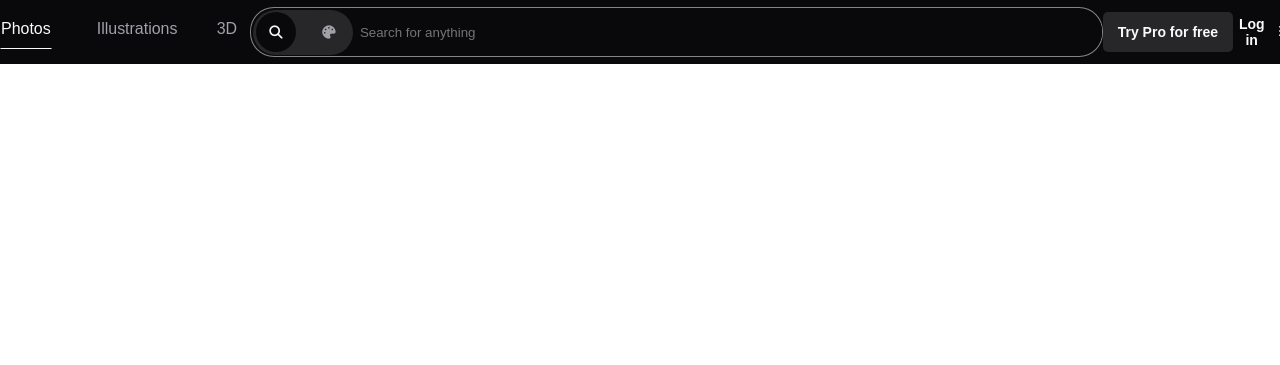
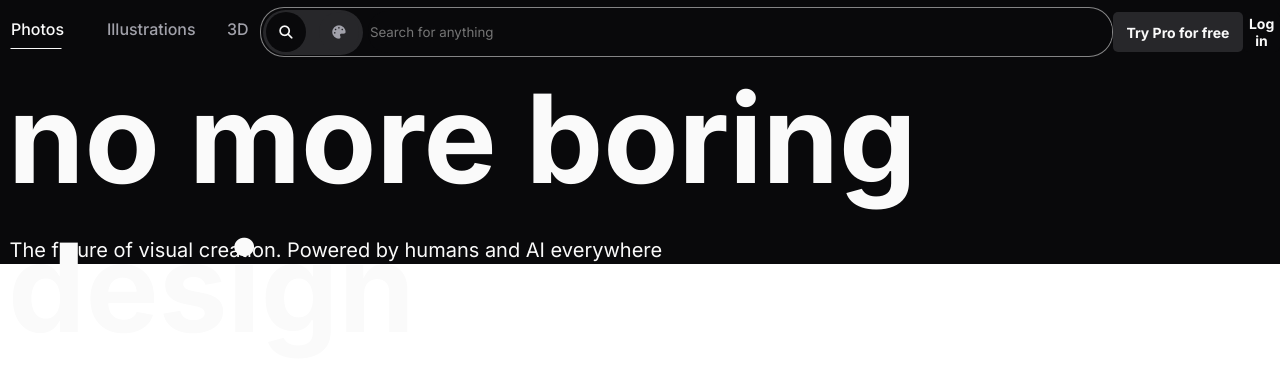
Before and after one commit to ameeqio/Lummi.ai-clone-html-and-css-, a plain HTML site: page index.html in a window 1280 px wide. Shown: the top 365 px of the page. Drawn offline with Linux system fonts and the light colour scheme.

Commit message:
secondary-navbar added

```diff
--- a/index.html
+++ b/index.html
@@ -9,6 +9,12 @@
     <link rel="stylesheet" href="https://cdnjs.cloudflare.com/ajax/libs/font-awesome/7.0.1/css/all.min.css"
         integrity="sha512-2SwdPD6INVrV/lHTZbO2nodKhrnDdJK9/kg2XD1r9uGqPo1cUbujc+IYdlYdEErWNu69gVcYgdxlmVmzTWnetw=="
         crossorigin="anonymous" referrerpolicy="no-referrer" />
+
+    <link rel="preconnect" href="https://fonts.googleapis.com">
+    <link rel="preconnect" href="https://fonts.gstatic.com" crossorigin>
+    <link
+        href="https://fonts.googleapis.com/css2?family=Fira+Sans:ital,wght@0,100;0,200;0,300;0,400;0,500;0,600;0,700;0,800;0,900;1,100;1,200;1,300;1,400;1,500;1,600;1,700;1,800;1,900&family=Inter:ital,opsz,wght@0,14..32,100..900;1,14..32,100..900&display=swap"
+        rel="stylesheet">
 </head>
 
 <body>
@@ -67,6 +73,18 @@
                 <i class="fa-solid fa-bars"></i>
             </button>
         </div>
+
+        <!-- navbar-secondary -->
+        <div class="nav-sec">
+            <div class="header1">
+                <h1>no more boring design</h1>
+            </div>
+
+            <div class="mini-header">
+                <p>The future of visual creation. Powered by humans and AI everywhere</p>
+            </div>
+        </div>
+
     </header>
 </body>
 
--- a/style.css
+++ b/style.css
@@ -1,13 +1,21 @@
 * {
     margin: 0;
     border: border-box;
-    font-family: sans-serif;
+    font-family: "Inter", sans-serif;
 }
+
+
+* {
+    font-family: "Inter", sans-serif;
+    font-optical-sizing: auto;
+    font-style: normal;
+}
+
 
 /* navbar-main styling */
 .navbar-main {
     height: 64px;
-    width: 100vw;
+    width: 100%;
     background-color: #09090B;
     display: flex;
     justify-content: space-around;
@@ -30,6 +38,7 @@
     align-items: center;
     justify-content: center;
     margin-top: 4.8px;
+    margin-left: 10px;
 }
 
 .nav-photos {
@@ -78,7 +87,7 @@
     width: 857px;
     /* margin-top: 4.9px; */
     background-color: #09090B;
-    border: 1px solid rgba(255,255,255,0.5);
+    border: 1px solid rgba(255, 255, 255, 0.5);
     border-radius: 24px;
     display: flex;
     align-items: center;
@@ -203,3 +212,33 @@
     cursor: pointer;
     transition: all 0.15s linear;
 }
+
+
+/* secondary-navbar */
+.nav-sec {
+    height: 200px;
+    width: 100%;
+    background-color: #09090B;
+    display: flex;
+    flex-direction: column;
+    align-items: center;
+}
+
+.header1 {
+    height: 113px;
+    width: 100%;
+    color: #FAFAFA;
+    font-size: 4.8vw;
+    margin-bottom: 59px;
+    margin-left: 16px;
+}
+
+.mini-header {
+    height: 28px;
+    width: 100%;
+    font-size: 1.25rem;
+    color: #FAFAFA;
+    display: flex;
+    align-items: center;
+    margin-left: 19px;
+}
```
